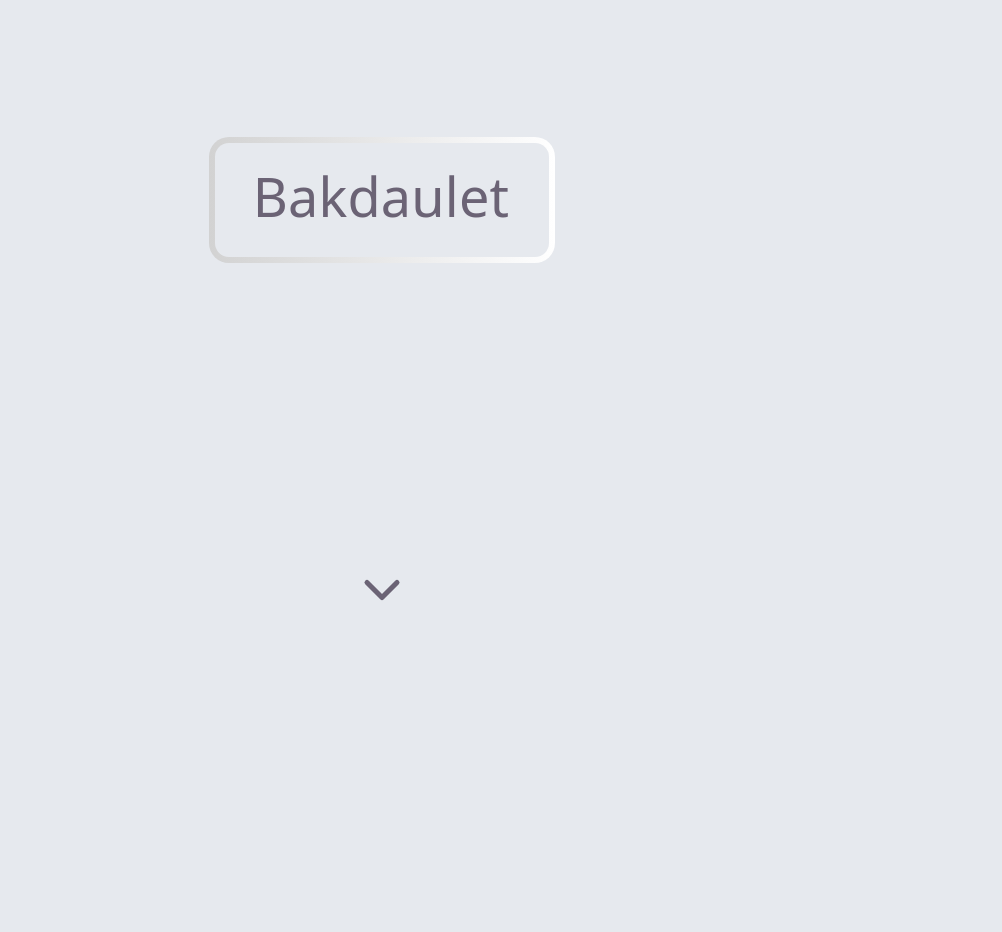
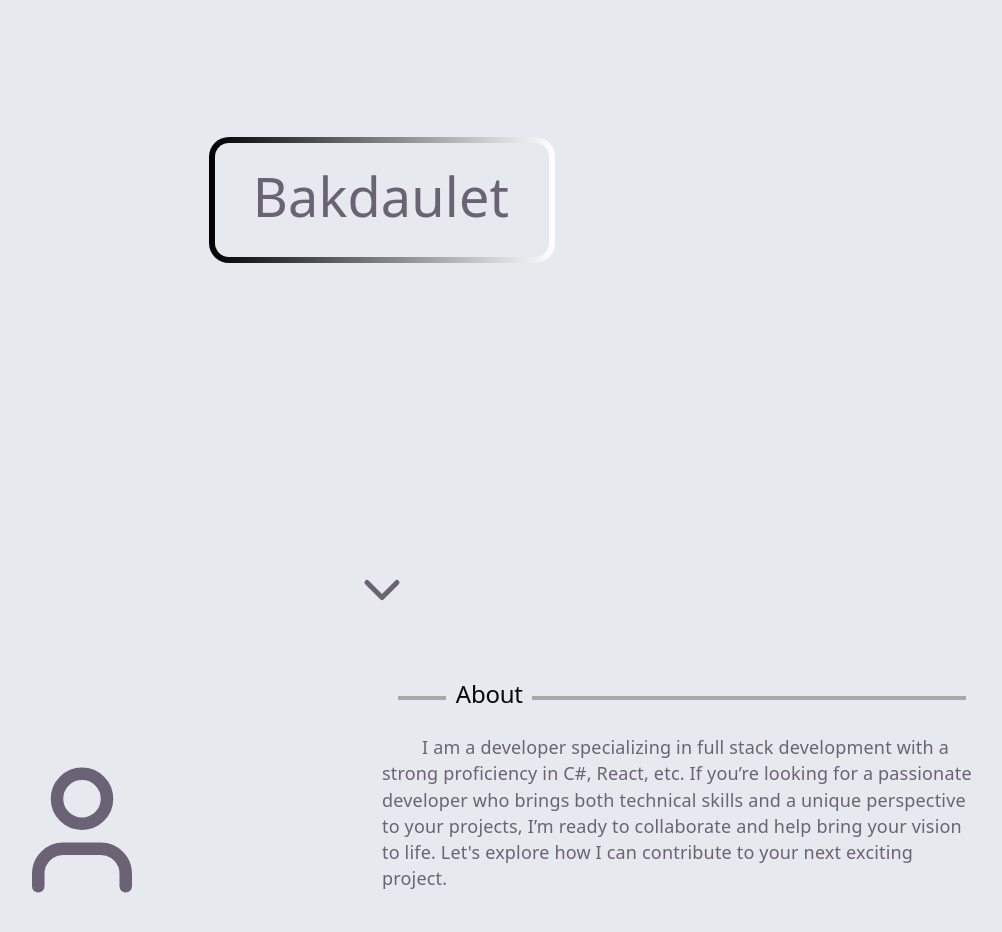
Before and after one commit to Aztech-b/Aztech-b, a React (Vite) app: page / in a window 1280 px wide. Shown: the part 160-1092 px from the top of the page, without its empty margins (258-1260 px from the left). Before the commit the page ends 800 px from the top, so only its background shows below. Built offline with nearby package versions, Linux system fonts and the light colour scheme.

Commit message:
added about section, set max width for content

```diff
--- a/index.html
+++ b/index.html
@@ -1,6 +1,12 @@
 <!doctype html>
 <html lang="en">
     <head>
+        <link rel="preconnect" href="https://fonts.googleapis.com" />
+        <link rel="preconnect" href="https://fonts.gstatic.com" crossorigin />
+        <link
+            rel="stylesheet"
+            href="https://fonts.googleapis.com/css2?family=Roboto:wght@300;400;500;700&display=swap"
+        />
         <meta charset="UTF-8" />
         <link rel="icon" type="image/svg+xml" href="/favicon.svg" />
         <meta name="viewport" content="width=device-width, initial-scale=1.0" />
--- a/package.json
+++ b/package.json
@@ -10,6 +10,9 @@
     "preview": "vite preview"
   },
   "dependencies": {
+    "@emotion/react": "^11.14.0",
+    "@emotion/styled": "^11.14.1",
+    "@mui/material": "^9.1.1",
     "lucide-react": "^1.3.0",
     "motion": "^12.40.0",
     "react": "^19.2.6",
--- a/src/App.jsx
+++ b/src/App.jsx
@@ -1,9 +1,13 @@
+import About from "./components/About";
 import Main from "./components/Main";
 
 function App() {
     return (
         <>
-            <Main></Main>
+            <main>
+                <Main></Main>
+                <About></About>
+            </main>
         </>
     );
 }
--- /dev/null
+++ b/src/components/About.jsx
@@ -0,0 +1,32 @@
+import { Divider } from "@mui/material";
+import { User } from "lucide-react";
+import styles from "../styles/about.module.css";
+
+function About() {
+    return (
+        <>
+            <div className={styles.info}>
+                <div className={styles.profile}>
+                    <User size={"50%"} />
+                </div>
+                <div>
+                    <Divider
+                        variant="middle"
+                        sx={{ "&::before, &::after": { borderColor: "var(--text-description)", borderWidth: 4 } }}
+                        textAlign="left"
+                    >
+                        <h2>About</h2>
+                    </Divider>
+                    <p>
+                        <span></span>I am a developer specializing in full stack development with a strong proficiency
+                        in C#, React, etc. If you’re looking for a passionate developer who brings both technical skills
+                        and a unique perspective to your projects, I’m ready to collaborate and help bring your vision
+                        to life. Let's explore how I can contribute to your next exciting project.
+                    </p>
+                </div>
+            </div>
+        </>
+    );
+}
+
+export default About;
--- a/src/index.css
+++ b/src/index.css
@@ -13,6 +13,8 @@
     --accent-light-2xl: #ccd2dc;
     --accent-light-3xl: #e6e9ee;
 
+    --text-description: darkgray;
+
     --bg: var(--accent-light-3xl);
 
     --shadow: rgba(0, 0, 0, 0.1) 0 10px 15px -3px, rgba(0, 0, 0, 0.05) 0 4px 6px -2px;
@@ -21,11 +23,13 @@
     --heading: system-ui, "Segoe UI", Roboto, sans-serif;
     --mono: ui-monospace, Consolas, monospace;
 
+    --max-content-width: 1200px;
+
     font: 18px/145% var(--sans);
     letter-spacing: 0.18px;
     color-scheme: light dark;
     color: var(--text);
-    background: var(--bg);
+    background-color: var(--bg);
     font-synthesis: none;
     text-rendering: optimizeLegibility;
     -webkit-font-smoothing: antialiased;
@@ -54,6 +58,8 @@
         --accent-light-2xl: #001d49;
         --accent-light-3xl: #002051;
 
+        --text-description: gray;
+
         --bg: var(--accent-dark-2xl);
 
         --shadow: rgba(0, 0, 0, 0.4) 0 10px 15px -3px, rgba(0, 0, 0, 0.25) 0 4px 6px -2px;
@@ -69,6 +75,12 @@ body {
 body {
     min-width: 100vw;
     min-height: 100vh;
+}
+
+#root {
+    display: flex;
+    justify-content: center;
+    align-items: center;
 }
 
 h1,
@@ -96,6 +108,7 @@ h2 {
         font-size: 20px;
     }
 }
-p {
-    margin: 0;
+
+main {
+    max-width: var(--max-content-width);
 }
--- /dev/null
+++ b/src/styles/about.module.css
@@ -0,0 +1,16 @@
+.info {
+    display: grid;
+    grid-template-columns: 1fr 1fr;
+    margin-top: 60px;
+}
+
+.profile {
+    display: flex;
+    justify-content: center;
+    align-items: center;
+}
+
+p > span {
+    width: 40px;
+    display: inline-block;
+}
```
Also changed, not shown: 1 other file (tests, documents, lock files or other folders).
